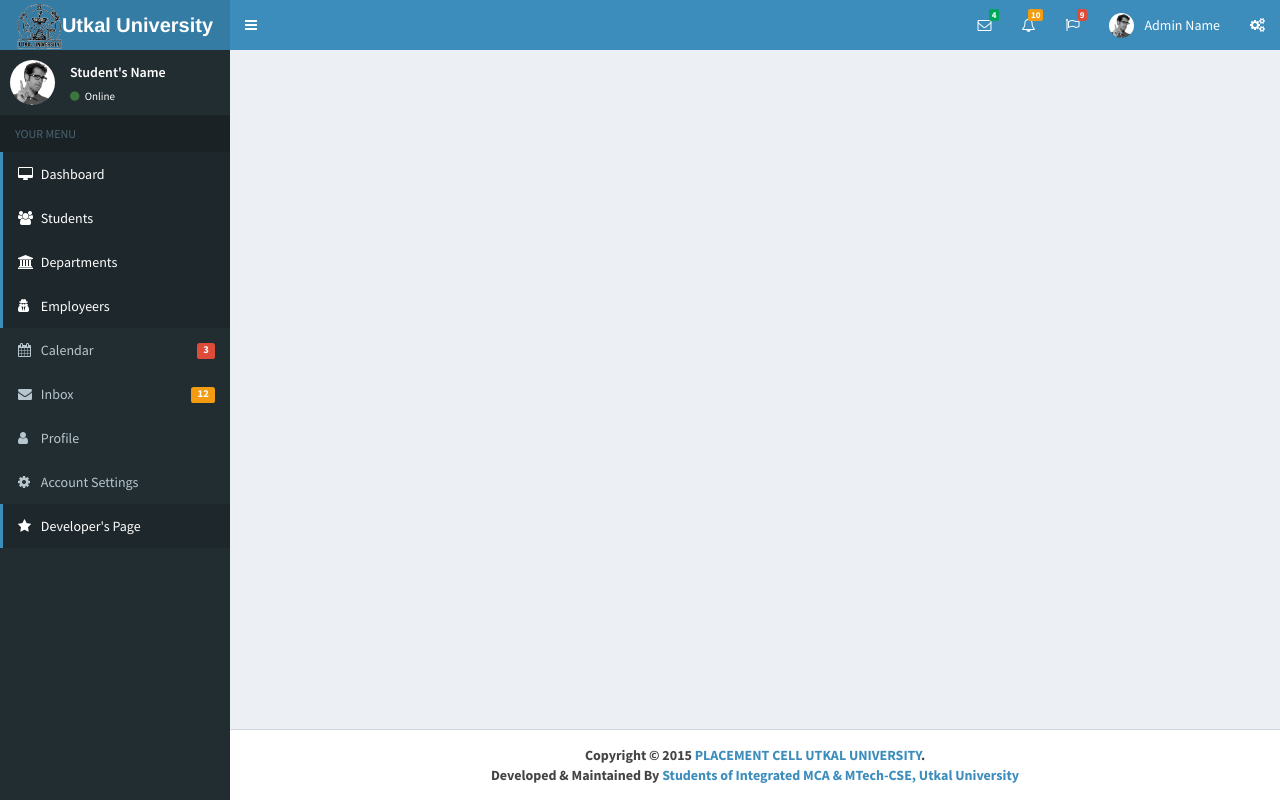
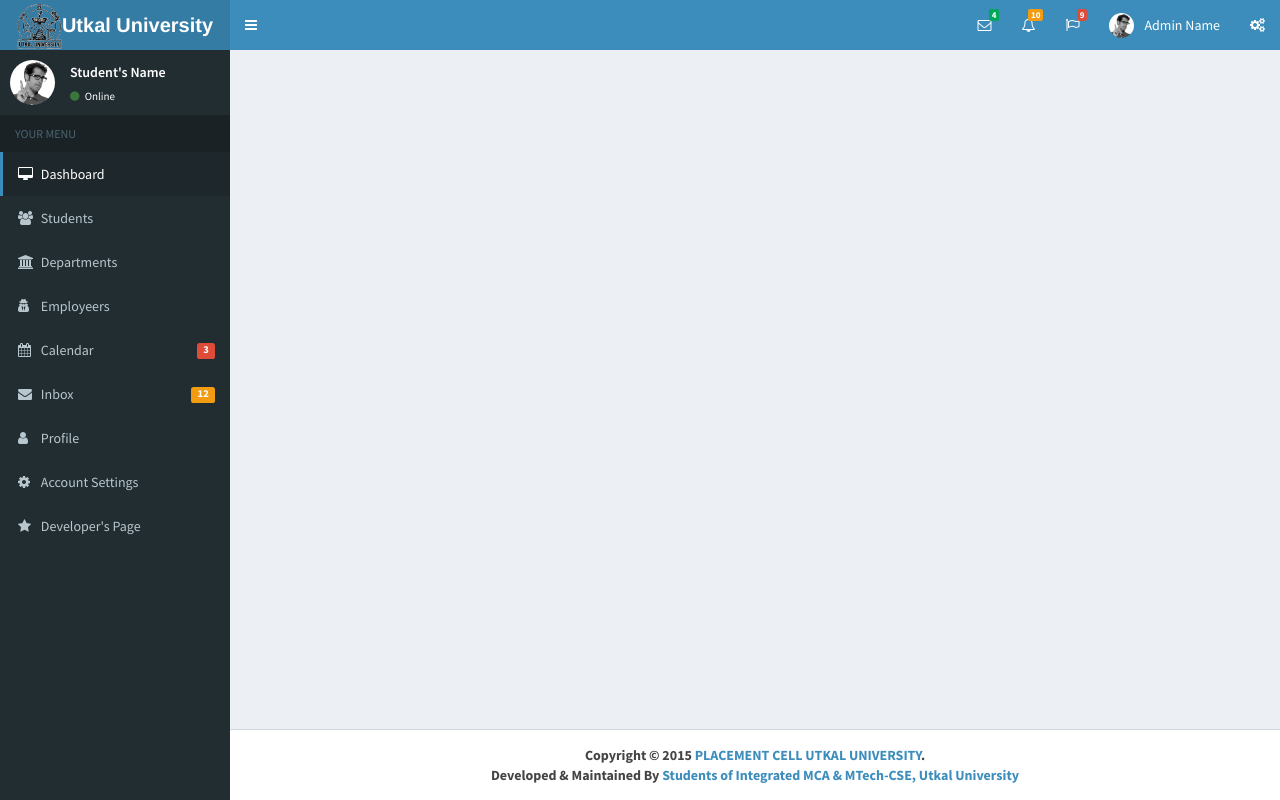
Before and after one commit to biswa-13/UtkalPlacementPortal, a PHP site: page /admin_homepage.php in a window 1280 px wide; the page is wider, and only the part inside the window is pictured. Run offline with PHP 8.4, Linux system fonts and the light colour scheme; some libraries are stand-ins or nearby versions.

Commit message:
Changes Made to resolve some issues
Changes Made to resolve some issues

```diff
--- a/admin_homepage.php
+++ b/admin_homepage.php
@@ -314,22 +314,22 @@
           <ul class="sidebar-menu">
             <li class="header">YOUR MENU</li>
             <li class="active treeview">
-              <a href="">
+              <a href="#">
                 <i class="fa fa-desktop"></i> <span>Dashboard</span></i>
               </a>
             </li>
-            <li class="active treeview">
-              <a href="">
+            <li class=" treeview">
+              <a href="#">
                 <i class="fa  fa-users"></i> <span>Students</span></i>
               </a>
             </li>
-            <li class="active treeview">
-              <a href="">
+            <li class=" treeview">
+              <a href="#">
                 <i class="fa fa-institution"></i> <span>Departments</span></i>
               </a>
             </li>
-            <li class="active treeview">
-              <a href="">
+            <li class=" treeview">
+              <a href="#">
                 <i class="fa fa-user-secret"></i> <span>Employeers</span></i>
               </a>
             </li>
@@ -365,7 +365,7 @@
                 <li><a href="pages/layout/boxed.html"><i class="fa fa-circle-o"></i>Change Password</a></li>
               </ul>
             </li>
-            <li class="active treeview">
+            <li class=" treeview">
               <a href="academics.php">
                 <i class="fa fa-star"></i> <span>Developer's Page</span></i>
               </a>
--- a/student_homepage.php
+++ b/student_homepage.php
@@ -350,7 +350,7 @@
                 <li><a href="pages/layout/boxed.html"><i class="fa fa-circle-o"></i>Change Password</a></li>
               </ul>
             </li>
-            <li class="active treeview">
+            <li class=" treeview">
               <a href="academics.php">
                 <i class="fa fa-star"></i> <span>Developer's Page</span></i>
               </a>
```
